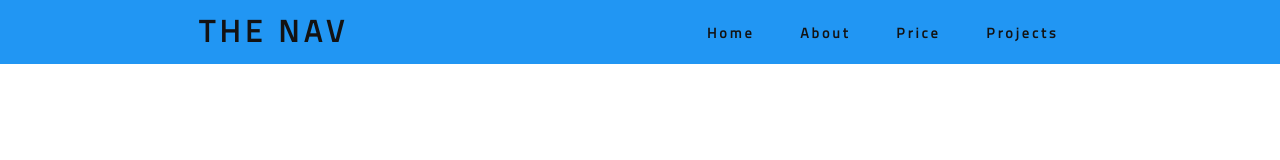
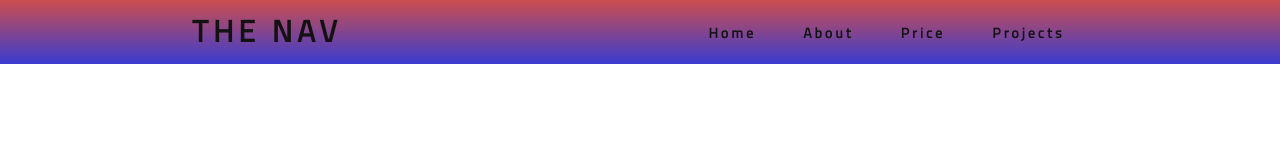
Before and after one commit to slintcss/slintcss, a website: page index.html in a window 1280 px wide. Drawn offline with nearby package versions, Linux system fonts and the light colour scheme; files that its build step writes are made by us from their sources.

Commit message:
fixed bug on navigation system

```diff
--- /dev/null
+++ b/css/style.css
@@ -0,0 +1,3 @@
+.appbar {
+  background: linear-gradient(#cc4e4e, #3a3ccf);
+}
--- a/index.html
+++ b/index.html
@@ -8,12 +8,11 @@
   <title>Slintcss</title>
   <link rel="stylesheet" href="./css/slintcss.css" />
   <link rel="stylesheet" href="./css/all.css" />
+  <link rel="stylesheet" href="./css/style.css">
 </head>
 
 <body>
   <nav class="appbar">
-    <div class="container">
-      <div class="appbar-sm">
     <div class="appbar-logo">
       <h4>The Nav</h4>
     </div>
@@ -36,7 +35,6 @@
       <div class="appbar-burger-line1"></div>
       <div class="appbar-burger-line2"></div>
       <div class="appbar-burger-line3"></div>
-        </div>
     </div>
     </div>
   </nav>
--- a/sass/base/_utilities.scss
+++ b/sass/base/_utilities.scss
@@ -14,7 +14,6 @@
 .container {
   margin: 0 auto;
   width: 70%;
-  padding: 0 .4rem;
   transition: all .8s;
 
   @include respond(tab-port) {
--- a/sass/layout/_navigation.scss
+++ b/sass/layout/_navigation.scss
@@ -1,13 +1,18 @@
 // Appbar Navigation Responsive
 .appbar,
-.appbar-nav,
 .appbar-md,
 .appbar-sm {
   display: flex;
   justify-content: space-between;
   align-items: center;
   min-height: 8vh;
-  background-color: $color-blue;
+  background: inherit;
+  padding: 0 15%;
+  transition: all .8s;
+
+  @include respond(tab-port) {
+    padding: 0;
+  }
 
   &-logo {
     color: inherit;
```
Also changed, not shown: css/slintcss.css. Lines whose indentation alone changed are shown as unchanged.
